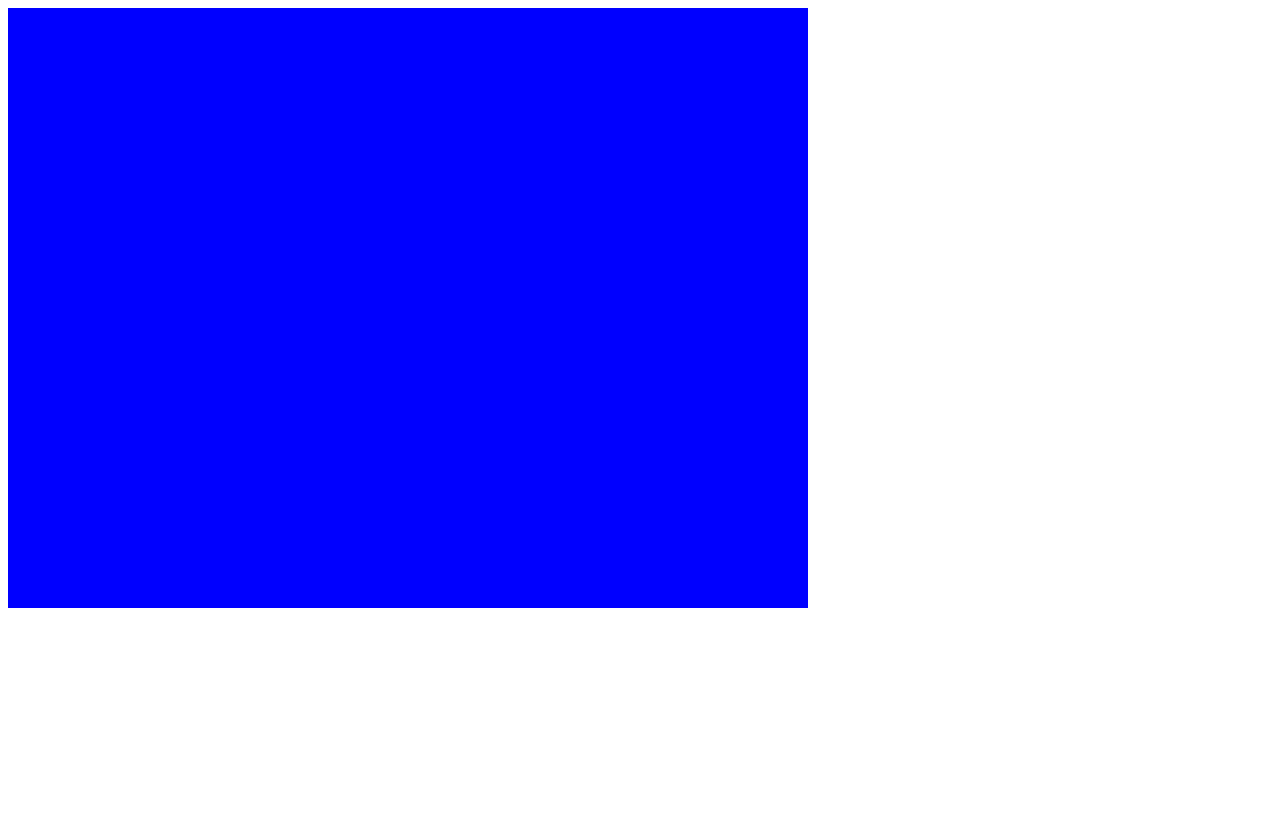
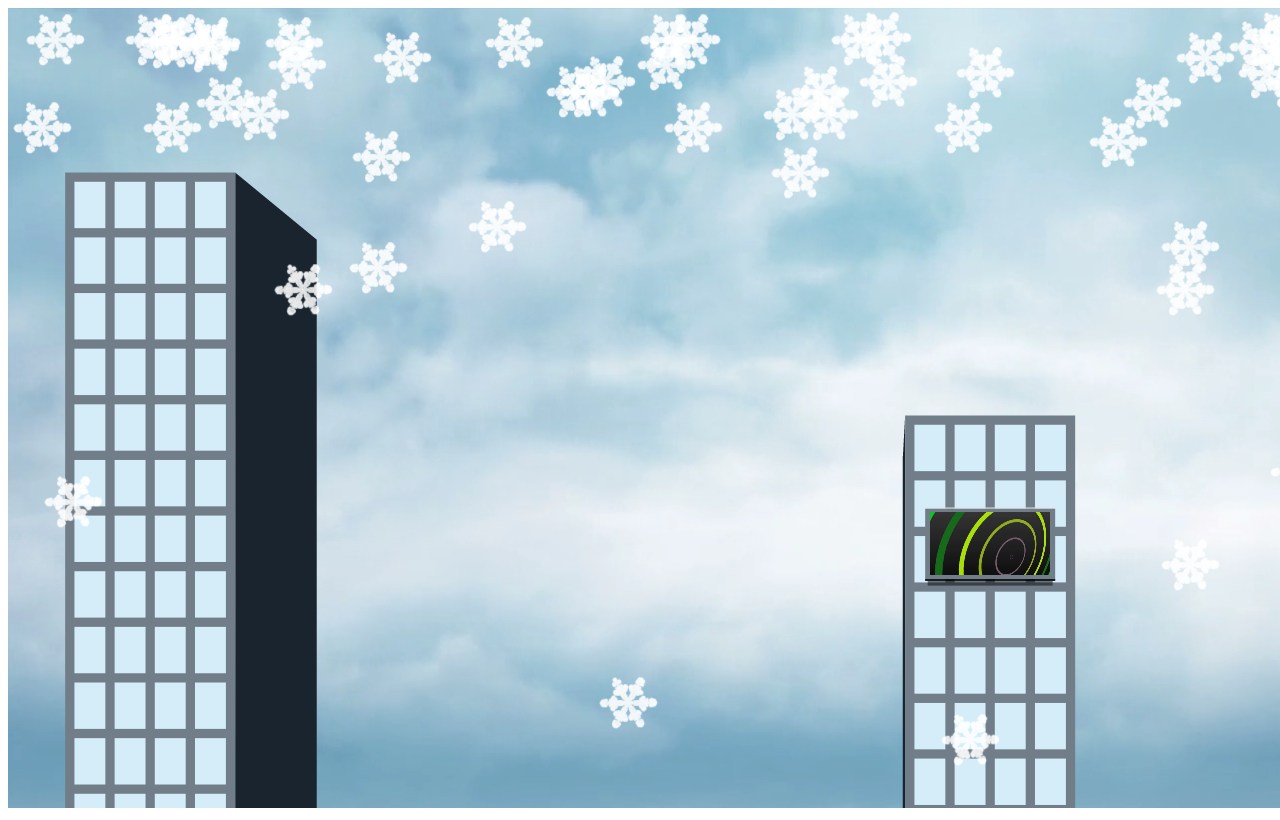
Before and after one commit to litso/Particles, a plain HTML site: page Particles/index.htm in a window 1280 px wide. Drawn offline with nearby package versions, Linux system fonts and the light colour scheme.

Commit message:
1. make the canvas full screen (still have problems with borders) 2. optimize image loading 3. change so that particles load flush at the top of the screen 4. introduce new line particle type

```diff
--- a/Particles/Scripts/Particles.js
+++ b/Particles/Scripts/Particles.js
@@ -69,22 +69,47 @@ function ImageParticle()
 {
     this.render = function ()
     {
-        var image = new Image();
-
-        //        image.src = "http://javascript-tutorials.googlecode.com/files/jsplatformer1-smiley.jpg";
-        image.src = "Images/flake.png";
-
         ctx.save();
 
-        ctx.drawImage(image, this.x, this.y);
+        ctx.drawImage(particleImage, this.x, this.y);
+
+        ctx.restore();
+    }
+}
+
+function LineParticle()
+{
+    this.render = function ()
+    {
+        ctx.save();
+
+
+        var lineWidth = 1;
+        var lineHeight = 140;
+
+        var gradient1 = ctx.createLinearGradient(this.x, this.y, this.x, this.y + lineHeight);
+
+        gradient1.addColorStop(0, 'transparent');
+        gradient1.addColorStop(0.5, '#000');
+        gradient1.addColorStop(1, 'transparent');
+
+
+        ctx.strokeStyle = gradient1;
+
+        ctx.lineWidth = lineWidth;
+        ctx.beginPath();
+        ctx.moveTo(this.x, this.y);
+        ctx.lineTo(this.x, lineHeight + this.y);
+        ctx.stroke();
+
 
         ctx.restore();
     }
 }
 
 
-//ParticleSystem creates an array of RainParticles and updates their attributes
-function ParticleSystem()
+//RainParticleSystem creates an array of RainParticles and updates their attributes
+function RainParticleSystem()
 {
 
     //origin rectangle of the this.particles
@@ -132,7 +157,11 @@ function ParticleSystem()
             }
             else
             {
-                this.particles[i].setValues(Math.floor(Math.random() * this.x1) + this.x0, Math.floor(Math.random() * this.y1) + this.y0, 0, 1);
+                //                this.particles[i].setValues(Math.floor(Math.random() * this.x1) + this.x0, Math.floor(Math.random() * this.y1) + this.y0, 0, 1);
+
+                // RMM Changed so particles start flush at the top of the screen
+                this.particles[i].setValues(Math.floor(Math.random() * this.x1) + this.x0, 0, 0, 1);
+
             }
         }
     }
@@ -147,10 +176,22 @@ function ParticleSystem()
 var ctx;
 var ps;
 
+
+var canvasWidth;
+var canvasHeight;
+
+var cityImage = new Image();
+cityImage.src = "Images/city.png";
+
+var particleImage = new Image();
+particleImage.src = "Images/flake.png";
+
 function draw()
 {
-    ctx.fillStyle = '#00f'; // blue
-    ctx.fillRect(0, 0, 800, 600);
+//    ctx.fillStyle = '#00f'; // blue
+//    ctx.fillRect(0, 0, canvasWidth, canvasHeight);
+
+    ctx.drawImage(cityImage, 0, 0);
 
 //    ctx.clearRect(0, 0, 800, 600);
     ps.update();
@@ -164,11 +205,23 @@ function Start()
 
     ImageParticle.prototype = new Particle; //inherit from particle
 
-    ctx = document.getElementById("canvas").getContext("2d");
+    var canvas = document.getElementById("canvas");
+
+
+    canvasWidth = $(window).width();
+    canvasHeight = $(window).height();
+
+    $(canvas).attr("height", canvasHeight);
+    $(canvas).attr("width", canvasWidth);
+
+//        ctx.globalCompositeOperation = "lighter";
+
+
+    ctx = canvas.getContext("2d");
 
     setInterval(draw, 100);
-    ps = new ParticleSystem();
-    ps.init(50, 0, 0, 800, 50);
+    ps = new RainParticleSystem();
+    ps.init(50, 0, 0, canvasWidth, 50);
     ps.setParticlesColor("#0099ff");
 
 }
--- a/Particles/index.htm
+++ b/Particles/index.htm
@@ -15,6 +15,6 @@
 </head>
 
 <body>
-    <canvas id="canvas" width="800" height="600"></canvas>
+    <canvas id="canvas" width="1000" height="1000" border="0"></canvas>
 </body>
 </html>
```
Also changed, not shown: Particles/Images/city.png (added), Particles/Images/city_pic.png (added), 1 other file.
